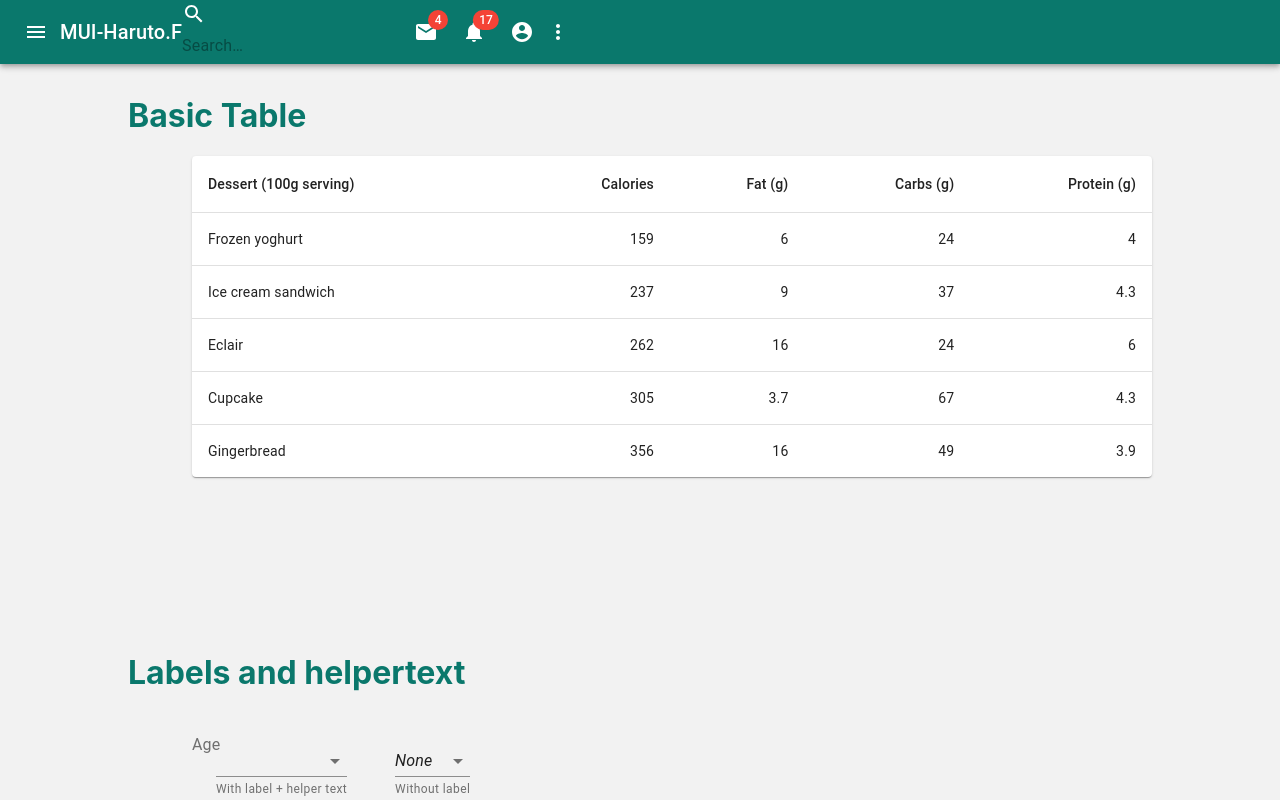
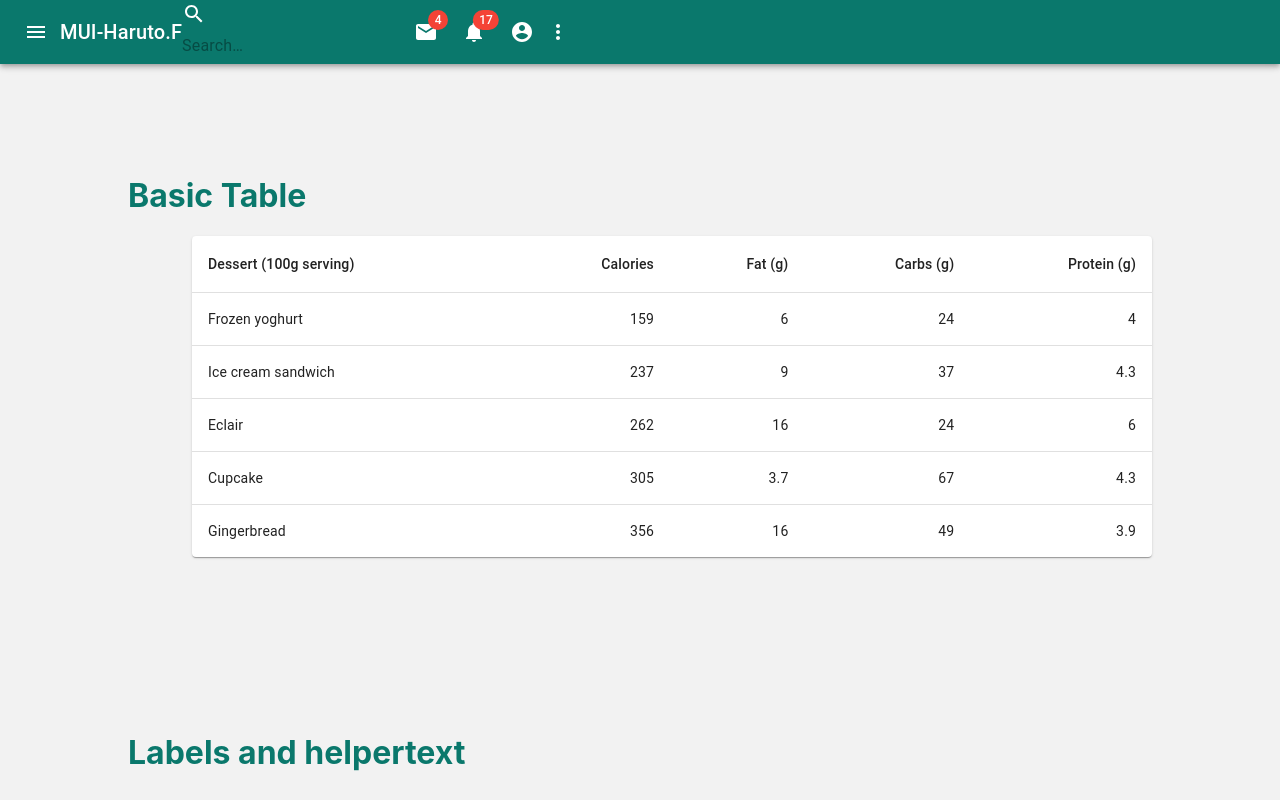
Before and after one commit to fujiiharuto/project1, a React (Create React App) app: page / in a window 1280 px wide. Shown: the top 800 px of the page. Built offline with nearby package versions, Linux system fonts and the light colour scheme.

Commit message:
project1

```diff
--- a/src/App.js
+++ b/src/App.js
@@ -35,6 +35,9 @@ function App() {
           <Header />
         </Grid>
         <Grid className={"weigth"}>
+          <Grid>
+            <p className={"p-margin-s"}></p>
+          </Grid>
           <Grid item>
               <h1 className={"title"}>Basic Table</h1>
               <Grid className={"left-margin-m"}>
```
